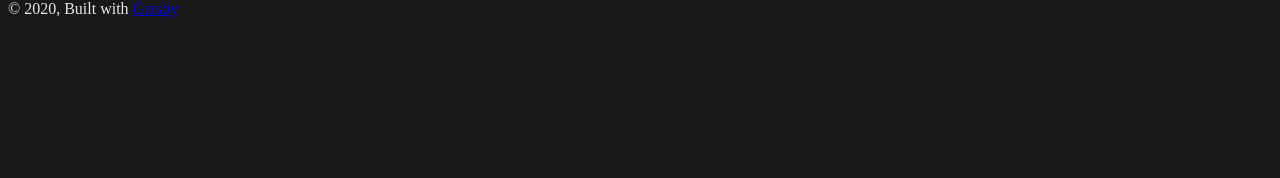
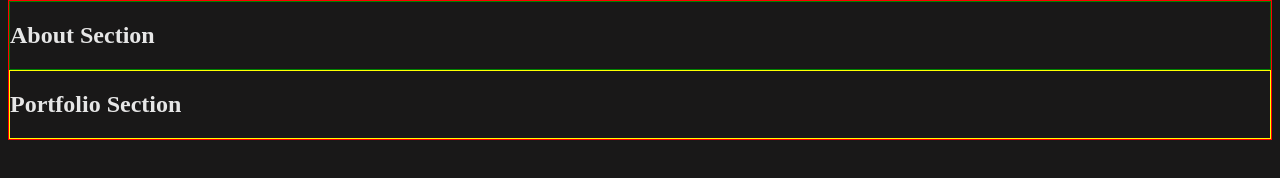
Before and after one commit to hendry3k/portfolio, a Gatsby site: page /resume in a window 1280 px wide. Built offline with nearby package versions, Linux system fonts and the light colour scheme; Gatsby itself is replaced by a stand-in of ours.

Commit message:
⨈⨇ added layout components

```diff
--- a/src/components/layout.tsx
+++ b/src/components/layout.tsx
@@ -17,11 +17,7 @@ const Layout = ({ children }) => {
   return (
     <>
       <GlobalStyle />
-      <footer>
-        © {new Date().getFullYear()}, Built with
-        {` `}
-        <a href="https://www.gatsbyjs.org">Gatsby</a>
-      </footer>
+      <main>{children}</main>
     </>
   )
 }
--- a/src/pages/resume.tsx
+++ b/src/pages/resume.tsx
@@ -1,16 +1,25 @@
 import React from "react"
 import { Link } from "gatsby"
+import {
+  ResumeWrapper,
+  AboutSection,
+  PortfolioSection,
+} from "../style/resume-style"
 
 import Layout from "../components/layout"
 import SEO from "../components/seo"
 
-const SecondPage = () => (
+const Resume = () => (
   <Layout>
-    <SEO title="Page two" />
-    <h1>Hi from the second page</h1>
-    <p>Welcome to page 2</p>
-    <Link to="/">Go back to the homepage</Link>
+    <ResumeWrapper>
+      <AboutSection>
+        <h2>About Section</h2>
+      </AboutSection>
+      <PortfolioSection>
+        <h2>Portfolio Section</h2>
+      </PortfolioSection>
+    </ResumeWrapper>
   </Layout>
 )
 
-export default SecondPage
+export default Resume
--- /dev/null
+++ b/src/style/resume-style.tsx
@@ -0,0 +1,13 @@
+import styled from "styled-components"
+
+export const ResumeWrapper = styled.div`
+  /* temp */
+  border: 1px solid red;
+`
+export const AboutSection = styled.section`
+  border: 1px solid green;
+`
+
+export const PortfolioSection = styled.section`
+  border: 1px solid yellow;
+`
```
